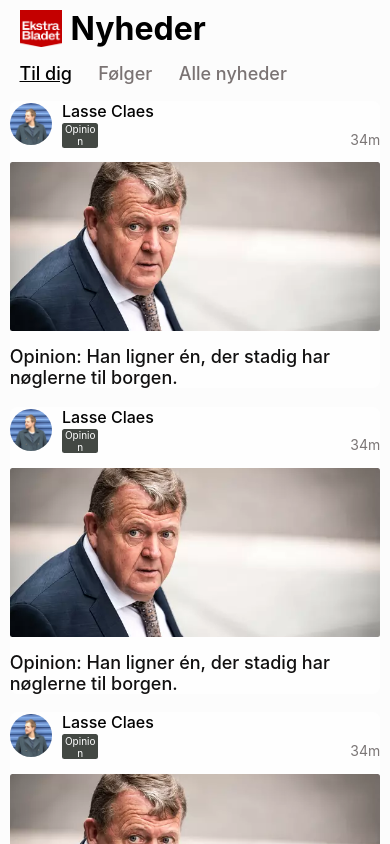
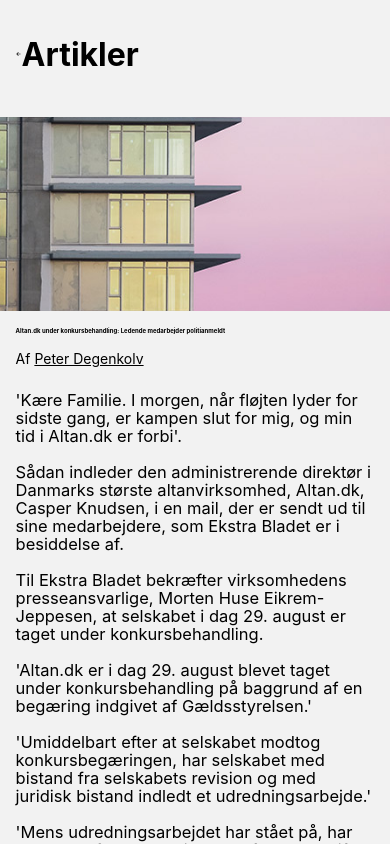
Before and after one commit to benceisonline/AAU-Project-6-2024, a React Native app: screen /NewsFeed in a window 390 px wide. Built offline with nearby package versions, Linux system fonts and the light colour scheme.

Commit message:
Fixed dimensions

```diff
--- a/App.js
+++ b/App.js
@@ -4,6 +4,7 @@
 
 // News Screens
 import NewsFeedScreen from './screens/NewsFeed';
+import ArticleScreen from './screens/Article';
 
 const GeneralStack = createNativeStackNavigator();
 const NewsStack = createNativeStackNavigator();
@@ -16,6 +17,11 @@
         component={ NewsFeedScreen }
         options={{ headerShown: false }}
       />
+      <NewsStack.Screen
+        name="Article"
+        component={ ArticleScreen }
+        options={{ headerShown: false }}
+      />
     </NewsStack.Navigator>
   );
 }
@@ -26,7 +32,7 @@
       <GeneralStack.Navigator initialRouteName="NewsStack" >
         <GeneralStack.Screen
           name="NewsStack"
-          component={ NewsStackScreen }
+          component={ ArticleScreen }
           options={{ headerShown: false }}
         />
       </GeneralStack.Navigator>
--- a/GlobalStyles.js
+++ b/GlobalStyles.js
@@ -56,6 +56,10 @@
     fontSize: 18,
     fontWeight: 500,
     color: '#7A7373'
+  },
+  bodyText: {
+    fontSize: 16.5,
+    lineHeight: 18,
   }
 });
 
--- a/screens/ArticleScreen.jsx
+++ b/screens/Article.jsx
@@ -2,6 +2,7 @@
 import { Image, View, Text, StyleSheet, SafeAreaView, ScrollView, Dimensions } from 'react-native';
 import { Ionicons } from '@expo/vector-icons';
 
+import { globalStyles, layout } from '../GlobalStyles';
 
 const { height, width } = Dimensions.get('window');
 
@@ -43,7 +44,7 @@
     },
 ];
 
-export default function ArticleScreen() {
+export default function Article() {
     return (
       <SafeAreaView style={styles.container}>
         <ScrollView
@@ -52,8 +53,8 @@
           showsHorizontalScrollIndicator={false}
         >
             <View style={styles.header}>
-                <Ionicons name="arrow-back" size={width * 0.08} color="black" />
-                <Text style={styles.headerText}>Artikler</Text>
+                <Ionicons name="arrow-back" size={'31%'} color="black" />
+                <Text style={globalStyles.headline}>Artikler</Text>
             </View>
             <Image source={articleData[0].article.coverImage} style={styles.cover} />
             <View style={styles.content}>
@@ -62,7 +63,7 @@
                     <Text>Af </Text>
                     <Text style={styles.authorName}>{articleData[0].author.name}</Text>
                 </View>
-                <Text style={styles.body}>{articleData[0].article.text}</Text>
+                <Text style={globalStyles.bodyText}>{articleData[0].article.text}</Text>
             </View>
         </ScrollView>
       </SafeAreaView>
@@ -74,19 +75,14 @@
       flex: 1,
     },
     header: {
-        flexDirection: 'row',
         alignItems: 'center',
-        paddingHorizontal: width * 0.04,
-        paddingTop: height * 0.02,
-        paddingBottom: height * 0.05,
-    },
-    headerText: {
-        marginLeft: width * 0.02,
-        fontSize: width * 0.07,
-        fontWeight: 'bold',
+        paddingHorizontal: '4%',
+        paddingTop: '4.5%',
+        paddingBottom: '11%',
+        ...layout.flexRow,
     },
     scrollView: {
-        marginTop: height * 0.02,
+        marginTop: '4.5%',
     },
     cover: {
         width: '100%',
@@ -94,23 +90,19 @@
         resizeMode: 'cover',
     },
     content: {
-        paddingHorizontal: width * 0.04,
+        paddingHorizontal: '4%',
     },
     articleTitle: {
-        fontSize: width * 0.06,
+        fontSize: '24%',
         fontWeight: 'bold',
-        paddingVertical: height * 0.02,
+        paddingVertical: '4.5%',
     },
     authorContainer: {
-        flexDirection: 'row',
         alignItems: 'center',
-        paddingBottom: height * 0.028,
+        paddingBottom: '6.5%',
+        ...layout.flexRow,
     },
     authorName: {
         textDecorationLine: 'underline',
-    },
-    body: {
-        fontSize: width * 0.04,
-        lineHeight: height * 0.02,
-    },
+    }
 });
```
